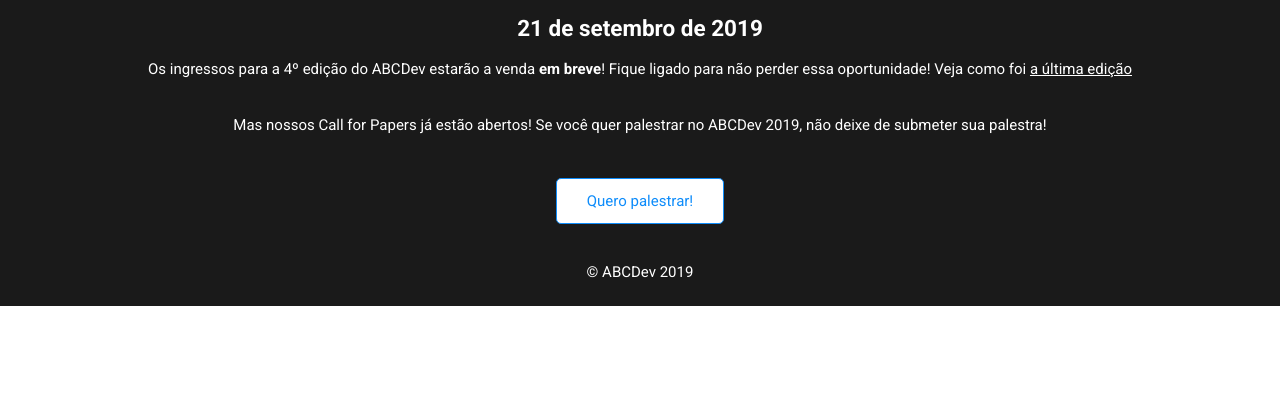
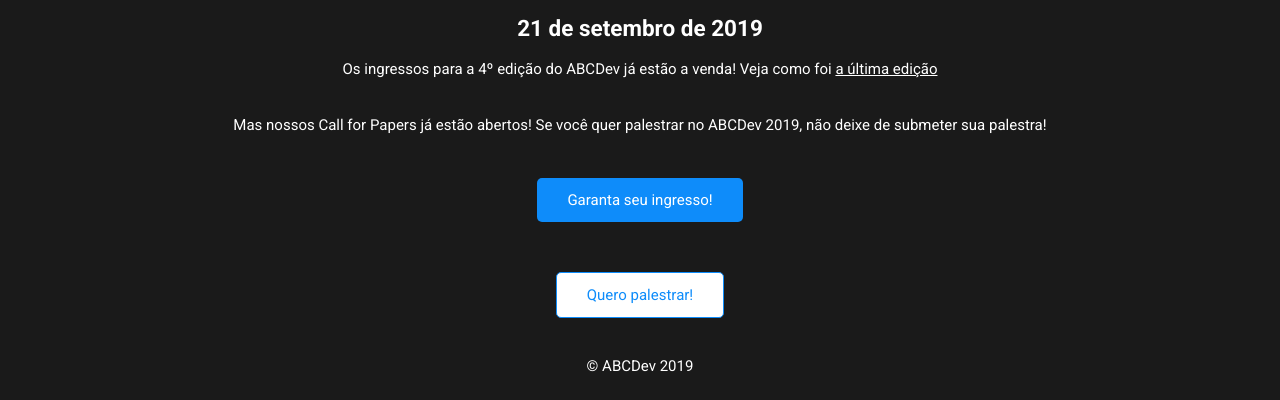
Before and after one commit to Fepame/2019, a plain HTML site: page index.html in a window 1280 px wide. Shown: the part 605-1005 px from the top of the page. Before the commit the page ends 911 px from the top, so only its background shows below. Drawn offline with nearby package versions, Linux system fonts and the light colour scheme; a script that the page names is missing.

Commit message:
Add ticket button

```diff
--- a/index.html
+++ b/index.html
@@ -20,7 +20,7 @@
   <link rel="apple-touch-icon" sizes="144x144" href="images/apple-icon-144x144.png">
   <link rel="apple-touch-icon" sizes="152x152" href="images/apple-icon-152x152.png">
   <link rel="apple-touch-icon" sizes="180x180" href="images/apple-icon-180x180.png">
-  <link rel="icon" type="image/png" sizes="192x192"  href="images/android-icon-192x192.png">
+  <link rel="icon" type="image/png" sizes="192x192" href="images/android-icon-192x192.png">
   <link rel="icon" type="image/png" sizes="32x32" href="images/favicon-32x32.png">
   <link rel="icon" type="image/png" sizes="96x96" href="images/favicon-96x96.png">
   <link rel="icon" type="image/png" sizes="16x16" href="images/favicon-16x16.png">
@@ -41,7 +41,8 @@
   <!-- Twitter -->
   <meta name="twitter:card" content="summary">
   <meta name="twitter:title" content="ABCDev 2019">
-  <meta name="twitter:description" content="Venha participar da quarta edição do maior evento de tecnologia do grande ABC">
+  <meta name="twitter:description"
+    content="Venha participar da quarta edição do maior evento de tecnologia do grande ABC">
   <meta name="twitter:site" content="abc_developers">
   <meta name="twitter:creator" content="abc_developers">
   <meta name="twitter:image:src" content="https://i.imgur.com/PHVRJ4Ml.jpg">
@@ -72,13 +73,13 @@
     </div>
     <h1>A maior confêrencia de tecnologia do ABC</h1>
     <h2>21 de setembro de 2019</h2>
-    <p>Os ingressos para a 4º edição do ABCDev estarão a venda <b>em breve</b>! Fique ligado para não perder essa
-      oportunidade! Veja como foi <a href="https://2018.abcdevelopers.org" style="text-decoration: underline;">a última edição</a></p>
+    <p>Os ingressos para a 4º edição do ABCDev já estão a venda! Veja como foi <a href="https://2018.abcdevelopers.org"
+        style="text-decoration: underline;">a última edição</a></p>
     <p>Mas nossos Call for Papers já estão abertos! Se você quer palestrar no ABCDev 2019, não deixe de submeter sua
       palestra!</p>
     <div class="cont-bts">
-      <!-- <div class="bt">Garanta seu ingresso!</div> -->
-      <a href="https://abcdevelopers.typeform.com/to/LSO8HJ" class="bt sec" target="_blank">Quero palestrar!</a>
+      <a href="https://credencial.imasters.com.br/abcdev-2019" target="_blank" class="bt">Garanta seu ingresso!</div>
+    <a href="https://abcdevelopers.typeform.com/to/LSO8HJ" class="bt sec" target="_blank">Quero palestrar!</a>
     </div>
     <footer>
       <div class="rights">© <a href="github.com/abc-dev">ABCDev</a> 2019</div>
```
